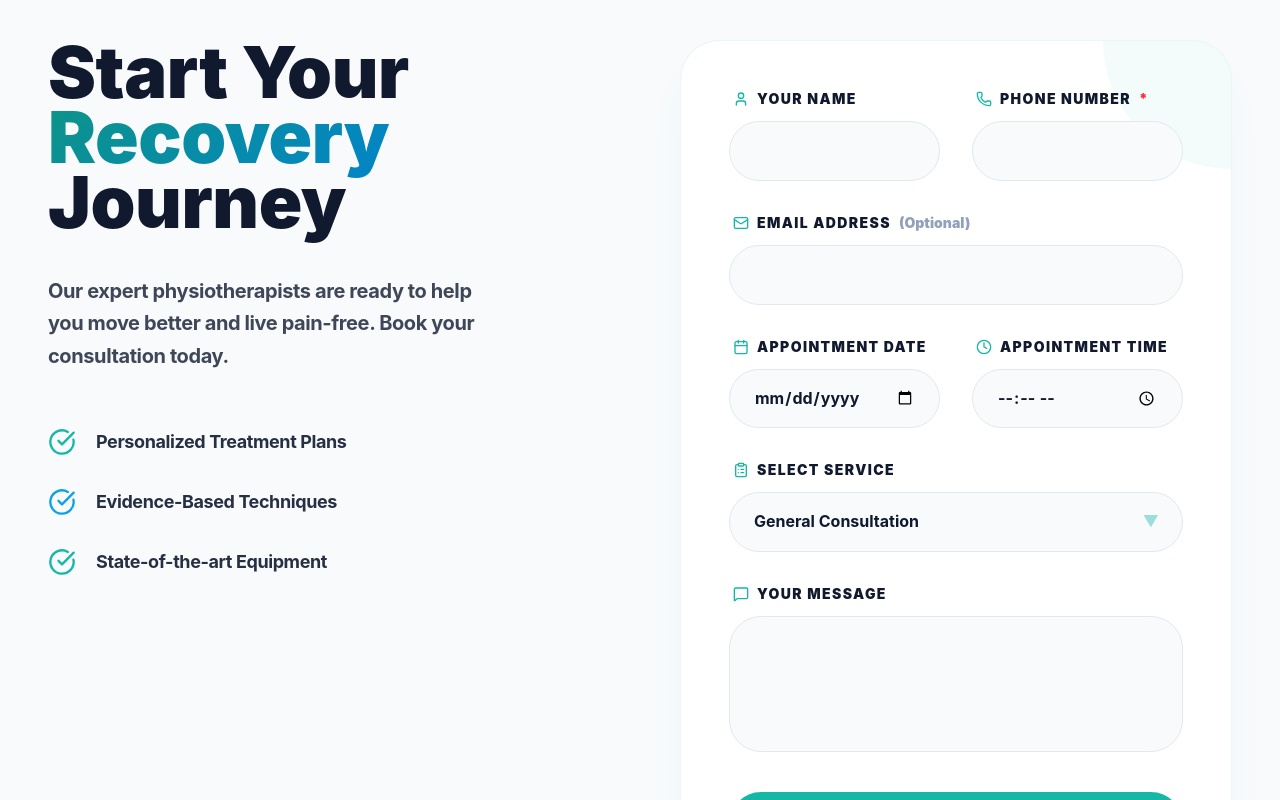
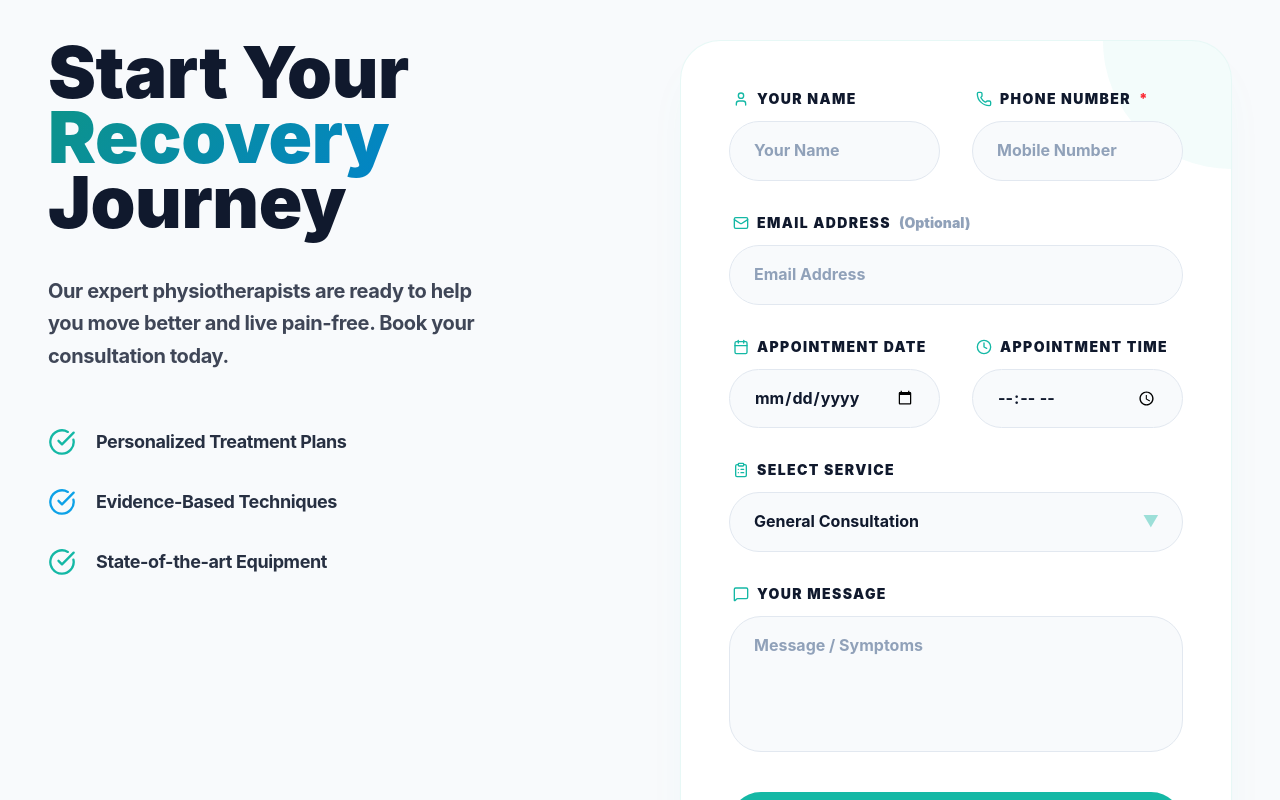
Before and after one commit to 4t1lucifer-cmd/healthcare-web-app, a Next.js app: page / in a window 1280 px wide. Shown: the part 1720-2520 px from the top of the page. Built offline with nearby package versions, Linux system fonts and the light colour scheme.

Commit message:
feat(ui): adding descriptive placeholders to contact form

```diff
--- a/src/components/Contact.tsx
+++ b/src/components/Contact.tsx
@@ -145,7 +145,8 @@ const Contact = () => {
                                 <input
                                     required
                                     type="text"
-                                    className={`w-full bg-slate-50 border ${errors.name ? 'border-red-500' : 'border-slate-200'} px-6 py-4 rounded-2xl focus:border-primary focus:ring-4 focus:ring-primary/10 outline-none transition-all font-bold text-foreground`}
+                                    placeholder="Your Name"
+                                    className={`w-full bg-slate-50 border ${errors.name ? 'border-red-500' : 'border-slate-200'} px-6 py-4 rounded-2xl focus:border-primary focus:ring-4 focus:ring-primary/10 outline-none transition-all font-bold text-foreground placeholder:text-slate-400`}
                                     value={formData.name}
                                     onChange={(e) => setFormData({ ...formData, name: e.target.value })}
                                 />
@@ -158,7 +159,8 @@ const Contact = () => {
                                 <input
                                     required
                                     type="tel"
-                                    className={`w-full bg-slate-50 border ${errors.mobile ? 'border-red-500' : 'border-slate-200'} px-6 py-4 rounded-2xl focus:border-primary focus:ring-4 focus:ring-primary/10 outline-none transition-all font-bold text-foreground`}
+                                    placeholder="Mobile Number"
+                                    className={`w-full bg-slate-50 border ${errors.mobile ? 'border-red-500' : 'border-slate-200'} px-6 py-4 rounded-2xl focus:border-primary focus:ring-4 focus:ring-primary/10 outline-none transition-all font-bold text-foreground placeholder:text-slate-400`}
                                     value={formData.mobile}
                                     onChange={(e) => setFormData({ ...formData, mobile: e.target.value })}
                                 />
@@ -172,7 +174,8 @@ const Contact = () => {
                             </label>
                             <input
                                 type="email"
-                                className={`w-full bg-slate-50 border ${errors.email ? 'border-red-500' : 'border-slate-200'} px-6 py-4 rounded-2xl focus:border-primary focus:ring-4 focus:ring-primary/10 outline-none transition-all font-bold text-foreground`}
+                                placeholder="Email Address"
+                                className={`w-full bg-slate-50 border ${errors.email ? 'border-red-500' : 'border-slate-200'} px-6 py-4 rounded-2xl focus:border-primary focus:ring-4 focus:ring-primary/10 outline-none transition-all font-bold text-foreground placeholder:text-slate-400`}
                                 value={formData.email}
                                 onChange={(e) => setFormData({ ...formData, email: e.target.value })}
                             />
@@ -237,7 +240,8 @@ const Contact = () => {
                             <textarea
                                 required
                                 rows={4}
-                                className={`w-full bg-slate-50 border ${errors.message ? 'border-red-500' : 'border-slate-200'} px-6 py-4 rounded-2xl focus:border-primary focus:ring-4 focus:ring-primary/10 outline-none transition-all resize-none font-bold text-foreground`}
+                                placeholder="Message / Symptoms"
+                                className={`w-full bg-slate-50 border ${errors.message ? 'border-red-500' : 'border-slate-200'} px-6 py-4 rounded-2xl focus:border-primary focus:ring-4 focus:ring-primary/10 outline-none transition-all resize-none font-bold text-foreground placeholder:text-slate-400`}
                                 value={formData.message}
                                 onChange={(e) => setFormData({ ...formData, message: e.target.value })}
                             />
```
